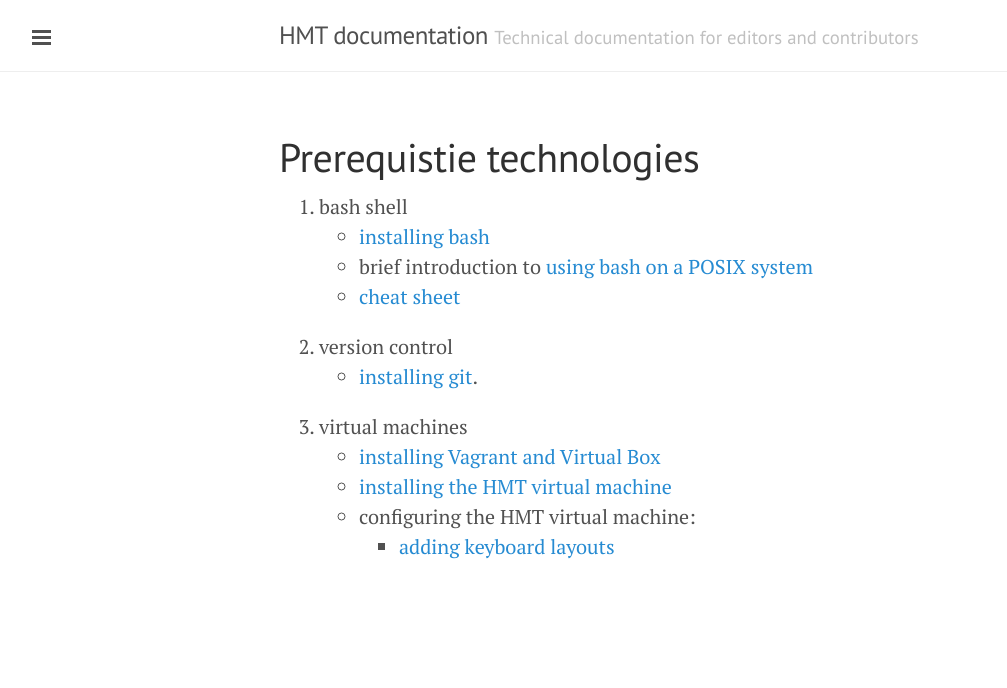
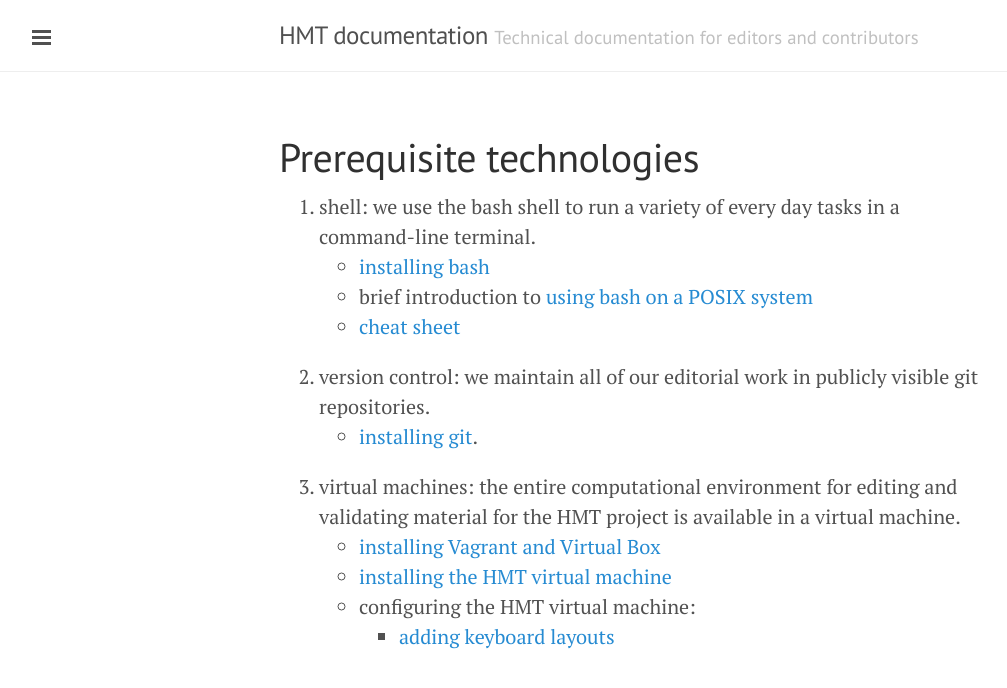
Before and after one commit to homermultitext/hmt-docs, a Jekyll site: the page built from tech/index.md, in a window 1280 px wide. Shown: the top 688 px of the page, without its empty margins (1-1008 px from the left). Built offline with Jekyll 4.4.1, drawn with Linux system fonts in a browser that asks for light colours; Markdown is read by kramdown in place of the engine named in the settings.

```diff
--- a/tech/index.md
+++ b/tech/index.md
@@ -1,18 +1,19 @@
 ---
 layout: page
-title: Prerequistie technologies
+title: Prerequisite technologies
 ---
 
 
 
 
-1. bash shell
+
+1. shell:   we use the bash shell to run a variety of every day tasks in a command-line terminal.
     - [installing bash](install-bash)
     - brief introduction to [using bash on a POSIX system](posix)
     - [cheat sheet](http://blog.harrylau.com/2008_06_01_archive.html)
-2. version control
+2. version control: we maintain all of our editorial work in publicly visible git repositories.
     -  [installing git](install-git).
-3. virtual machines
+3. virtual machines:  the entire computational environment for editing and validating material for the HMT project is available in a virtual machine.
     - [installing Vagrant and Virtual Box](install-vagrant-vb)
     - [installing the HMT virtual machine](install-hmt-vm)
     - configuring the HMT virtual machine:
```
Also changed, not shown: tech/install-git.md (+2 -8 lines), tech/troubleshooting/git-os-x-7-5.md (added, +15 -0 lines).
